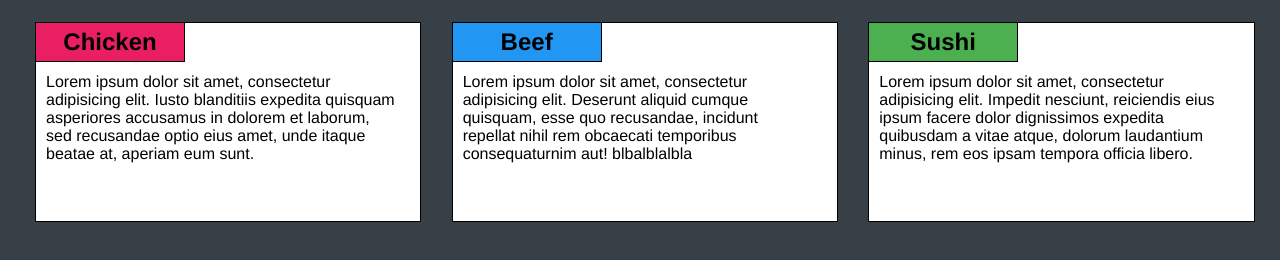
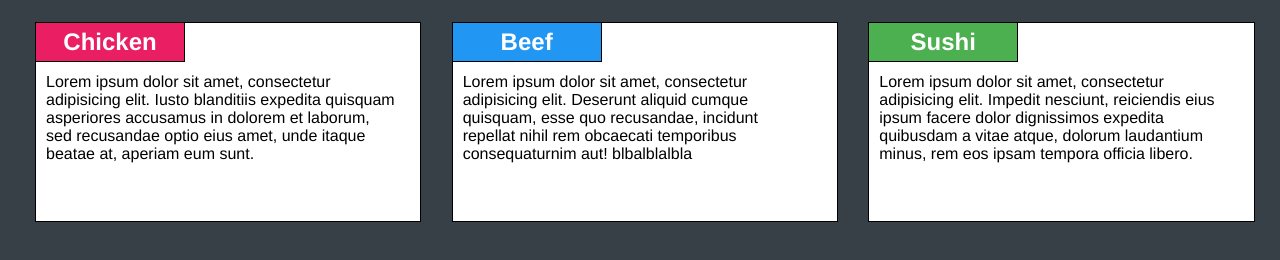
Before and after one commit to EdgardeWit/coursera-test, a plain HTML site: page module2-solution/index.html in a window 1280 px wide. Shown: the part 60-320 px from the top of the page. Drawn offline with Linux system fonts and the light colour scheme.

Commit message:
change color h2

```diff
--- a/module2-solution/css/styles.css
+++ b/module2-solution/css/styles.css
@@ -3,7 +3,7 @@
   margin: 0;
   padding: 5px;
   background-color: #374046;
-  font-family: "Helvetica", "Times New Roman", Times, serif;
+  font-family: "Helvetica Neue", "Times New Roman", Times, serif;
 
 }
 h1 {
@@ -13,6 +13,7 @@ h1 {
 }
 
 h2 {
+  color: #FFFFFF;
   margin-bottom: 15px;
   margin-left: 15px;
   width: 150px;
```
